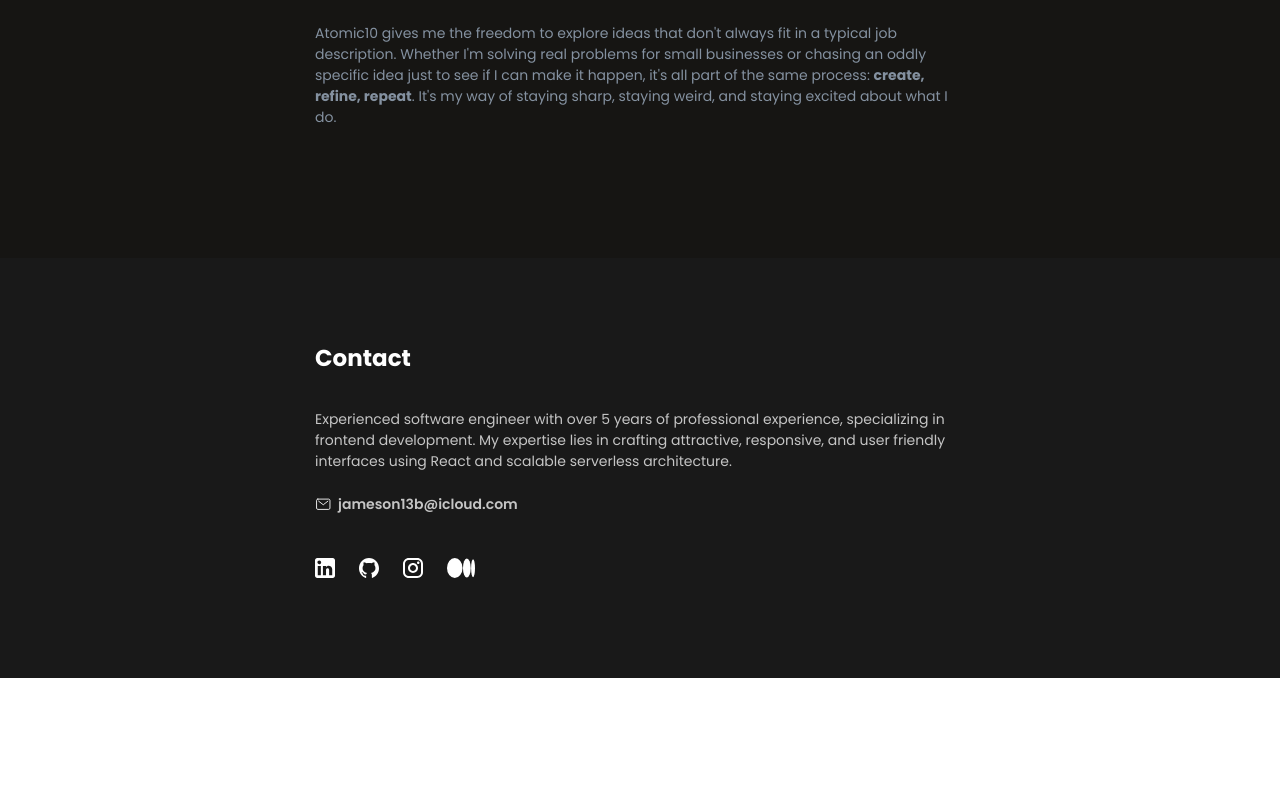
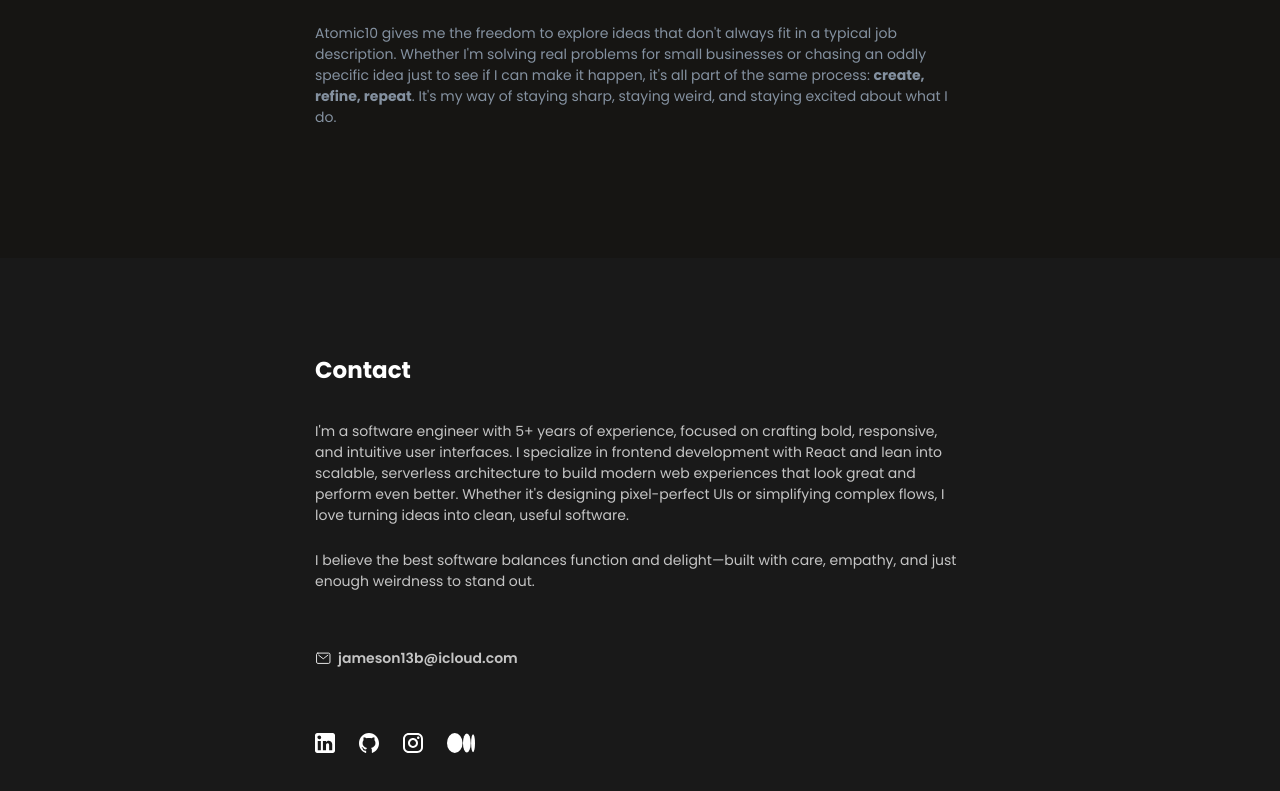
Before and after one commit to Jameson13B/jameson-portfolio, a React (Create React App) app: page / in a window 1280 px wide. Shown: the part 3008-3799 px from the top of the page. Before the commit the page ends 3686 px from the top, so only its background shows below. Built offline with nearby package versions, Linux system fonts and the light colour scheme.

Commit message:
Updated about me/contatct

```diff
--- a/src/components/Contact.js
+++ b/src/components/Contact.js
@@ -1,10 +1,10 @@
-import React from 'react'
+import React from "react"
 
-import EmailIcon from '../assets/email-icon.svg'
-import LinkedInLogo from '../assets/linkedin.svg'
-import InstagramLogo from '../assets/instagram.svg'
-import GithubLogo from '../assets/github.svg'
-import MediumLogo from '../assets/medium.svg'
+import EmailIcon from "../assets/email-icon.svg"
+import LinkedInLogo from "../assets/linkedin.svg"
+import InstagramLogo from "../assets/instagram.svg"
+import GithubLogo from "../assets/github.svg"
+import MediumLogo from "../assets/medium.svg"
 
 export const Contact = () => {
   return (
@@ -13,25 +13,32 @@ export const Contact = () => {
       id="contact-section"
     >
       <div className="max-w-[650px] mx-auto">
-        <h2 className="text-[#FFFFFF] text-[23px] font-[700] font-Poppins mb-[34px] text-left">
+        <h2 className="text-[#FFFFFF] text-[23px] font-[700] font-Poppins mb-[34px] mt-[12px] text-left">
           Contact
         </h2>
-        <p className="text-[#C5C5C5] text-[14px] font-[400] font-Poppins mb-[22px] text-left">
-          Experienced software engineer with over 5 years of professional
-          experience, specializing in frontend development. My expertise lies in
-          crafting attractive, responsive, and user friendly interfaces using
-          React and scalable serverless architecture.
+        <p className="text-[#C5C5C5] text-[14px] font-[400] font-Poppins mb-[24px] text-left">
+          I'm a software engineer with 5+ years of experience, focused on
+          crafting bold, responsive, and intuitive user interfaces. I specialize
+          in frontend development with React and lean into scalable, serverless
+          architecture to build modern web experiences that look great and
+          perform even better. Whether it's designing pixel-perfect UIs or
+          simplifying complex flows, I love turning ideas into clean, useful
+          software.
         </p>
-        <a className="flex mb-[43px]" href="mailto: jameson13b@icloud.com">
+        <p className="text-[#C5C5C5] text-[14px] font-[400] font-Poppins mb-[56px] text-left">
+          I believe the best software balances function and delight—built with
+          care, empathy, and just enough weirdness to stand out.
+        </p>
+        <a className="flex mb-[64px]" href="mailto: jameson13b@icloud.com">
           <img alt="email logo" src={EmailIcon} />
           <p className="text-[#C5C5C5] text-[14px] font-[600] font-Poppins ml-[6px]">
             jameson13b@icloud.com
           </p>
         </a>
-        <div className="text-white flex">
+        <div className="text-white flex mb-[64px]">
           <button
             onClick={() =>
-              window.open('https://linkedin.com/in/jameson-brown', '_blank')
+              window.open("https://linkedin.com/in/jameson-brown", "_blank")
             }
           >
             <img
@@ -42,14 +49,14 @@ export const Contact = () => {
           </button>
           <button
             onClick={() =>
-              window.open('https://github.com/Jameson13B', '_blank')
+              window.open("https://github.com/Jameson13B", "_blank")
             }
           >
             <img alt="github" className="h-[20px] mr-[24px]" src={GithubLogo} />
           </button>
           <button
             onClick={() =>
-              window.open('https://www.instagram.com/jam3sonb', '_blank')
+              window.open("https://www.instagram.com/jam3sonb", "_blank")
             }
           >
             <img
@@ -60,7 +67,7 @@ export const Contact = () => {
           </button>
           <button
             onClick={() =>
-              window.open('https://medium.com/@jamesonbrown', '_blank')
+              window.open("https://medium.com/@jamesonbrown", "_blank")
             }
           >
             <img alt="medium" className="h-[20px]" src={MediumLogo} />
```
